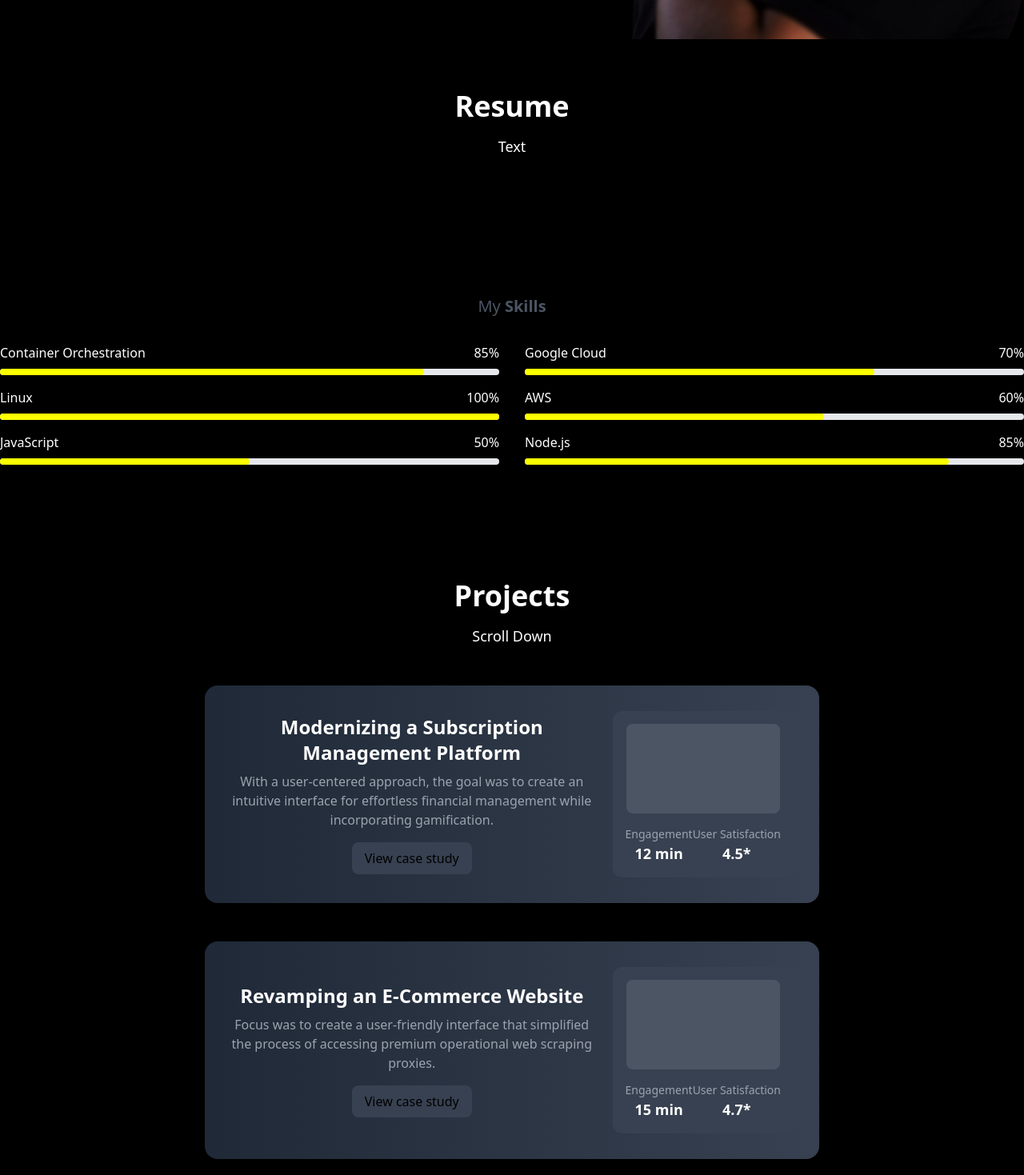
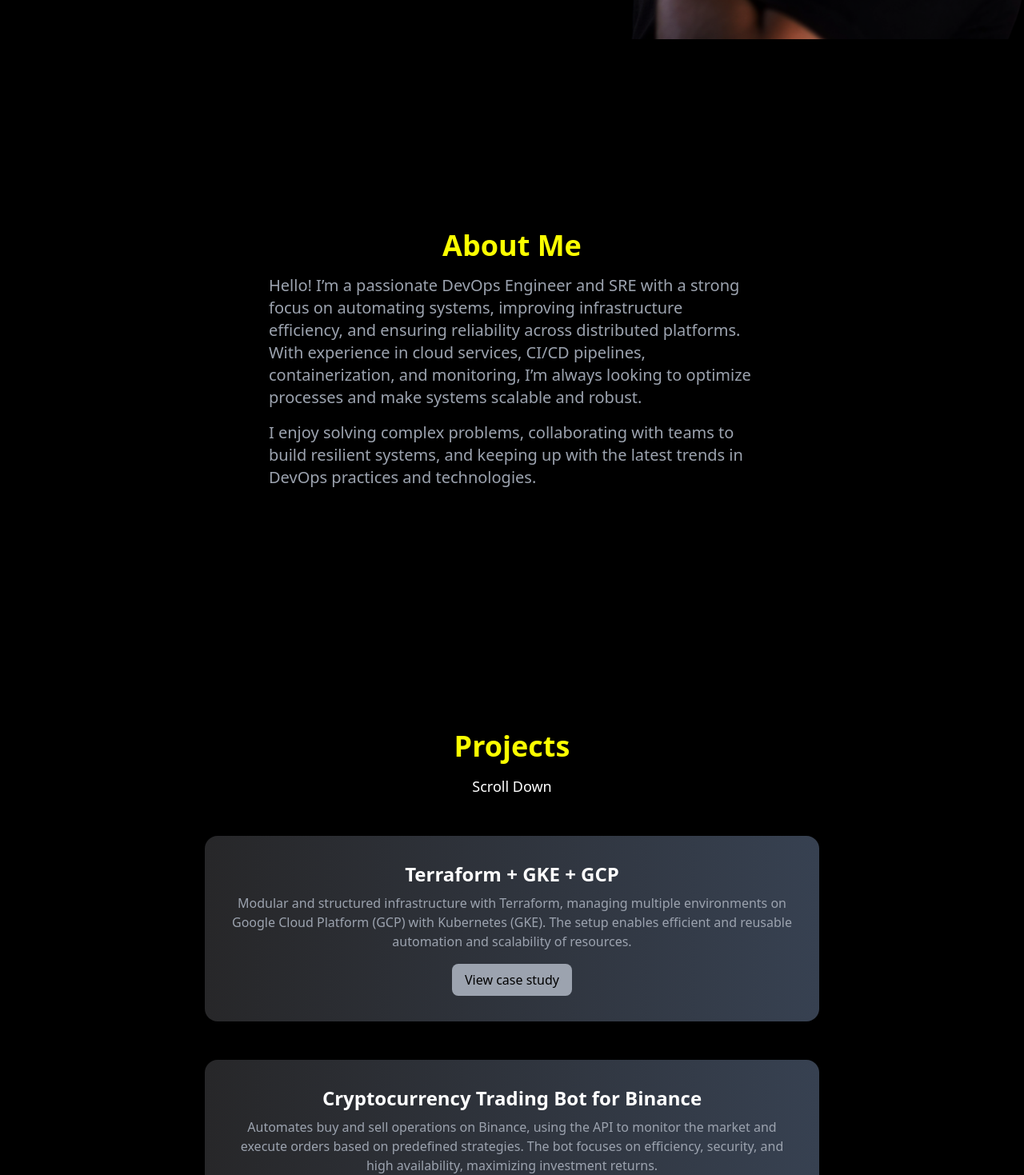
Before and after one commit to m1theusr/portfolio, a React (Vite) app: page / in a window 1280 px wide. Shown: the part 751-2220 px from the top of the page at 80% size. Built offline with nearby package versions, Linux system fonts and the light colour scheme.

Commit message:
feat: adjustments project

```diff
--- a/src/app/About.jsx
+++ b/src/app/About.jsx
@@ -1,11 +1,48 @@
-import React from "react";
+import React, { useEffect } from "react";
+import AOS from "aos";
+import "aos/dist/aos.css";
 
-const About = () => {
-    return (
-        <div className="container">
-            <h1>about</h1>
-        </div>
-    );
+const AboutMe = () => {
+  useEffect(() => {
+    AOS.init({
+      duration: 1000,
+      easing: 'ease-in-out',
+    });
+  }, []);
+
+  return (
+    <div id= "aboutMe" className="flex justify-center items-center h-screen bg-black">
+      <div
+        className="bg-black p-8 rounded-lg shadow-lg max-w-2xl w-full"
+        data-aos="fade-up"
+      >
+        <h1
+          className="text-4xl font-bold text-center text-[rgb(251,255,0)] mb-4"
+          data-aos="fade-up"
+        >
+          About Me
+        </h1>
+        <p
+          className="text-xl text-gray-400 mb-4"
+          data-aos="fade-up"
+        >
+          Hello! I’m a passionate DevOps Engineer and SRE with a strong focus on
+          automating systems, improving infrastructure efficiency, and ensuring
+          reliability across distributed platforms. With experience in cloud
+          services, CI/CD pipelines, containerization, and monitoring, I’m always
+          looking to optimize processes and make systems scalable and robust.
+        </p>
+        <p
+          className="text-xl text-gray-400"
+          data-aos="fade-up"
+        >
+          I enjoy solving complex problems, collaborating with teams to build
+          resilient systems, and keeping up with the latest trends in DevOps
+          practices and technologies.
+        </p>
+      </div>
+    </div>
+  );
 };
 
-export default About;
+export default AboutMe;
--- a/src/app/App.jsx
+++ b/src/app/App.jsx
@@ -6,7 +6,7 @@ import profileImg from '../assets/perfil-mobile.jpg';
 
 const HomePage = () => {
   const [isScrolled, setIsScrolled] = useState(false);
-  const [loading, setLoading] = useState(true); // Estado de carregamento
+  const [loading, setLoading] = useState(true);
   const [scrollY, setScrollY] = useState(0);
 
   const handleScroll = () => {
@@ -20,7 +20,7 @@ const HomePage = () => {
   }, []);
 
   useEffect(() => {
-    const images = [profileImg]; // Lista de imagens que você deseja monitorar
+    const images = [profileImg];
 
     let loadedImages = 0;
 
@@ -30,13 +30,13 @@ const HomePage = () => {
       image.onload = () => {
         loadedImages++;
         if (loadedImages === images.length) {
-          setLoading(false); // Tudo carregado, define o estado de loading para false
+          setLoading(false);
         }
       };
       image.onerror = () => {
         loadedImages++;
         if (loadedImages === images.length) {
-          setLoading(false); // Mesmo se ocorrer erro no carregamento, atualiza o estado
+          setLoading(false);
         }
       };
     });
@@ -51,7 +51,7 @@ const HomePage = () => {
       ) : (
         <>
           <Navbar isScrolled={isScrolled} />
-          <div
+          <div id="home"
             className="relative bg-cover bg-black bg-center text-white h-screen flex items-center parallax background-noise"
             style={{ backgroundImage: "url('./src/assets/hero-bg1.png')" }}
           >
--- a/src/app/Projects.jsx
+++ b/src/app/Projects.jsx
@@ -6,29 +6,17 @@ export default function CaseStudyCard() {
 
   const projects = [
     {
-      title: "Modernizing a Subscription Management Platform",
-      description: "With a user-centered approach, the goal was to create an intuitive interface for effortless financial management while incorporating gamification.",
-      engagement: "12 min",
-      satisfaction: "4.5*"
+      title: "Terraform + GKE + GCP",
+      description: "Modular and structured infrastructure with Terraform, managing multiple environments on Google Cloud Platform (GCP) with Kubernetes (GKE). The setup enables efficient and reusable automation and scalability of resources.",
     },
     {
-      title: "Revamping an E-Commerce Website",
-      description: "Focus was to create a user-friendly interface that simplified the process of accessing premium operational web scraping proxies.",
-      engagement: "15 min",
-      satisfaction: "4.7*"
+      title: "Cryptocurrency Trading Bot for Binance",
+      description: "Automates buy and sell operations on Binance, using the API to monitor the market and execute orders based on predefined strategies. The bot focuses on efficiency, security, and high availability, maximizing investment returns.",
     },
     {
       title: "Developing a Mobile Health Tracking App",
       description: "Leading Bitcoin Data and Stats site. Live price action, monitor on-chain data, and track key economic indicators.",
-      engagement: "18 min",
-      satisfaction: "4.8*"
     },
-    {
-      title: "Enhancing a SaaS CRM System",
-      description: "Developed an advanced CRM system with AI-driven insights and automation to improve customer retention and sales strategies.",
-      engagement: "20 min",
-      satisfaction: "4.9*"
-    }
   ];
 
   useEffect(() => {
@@ -58,8 +46,8 @@ export default function CaseStudyCard() {
   }, []);
 
   return (
-    <main className="bg-black py-16 text-center">
-      <div className="text-white container mx-auto">
+    <main id="Projects" className="bg-black py-16 text-center">
+      <div className="text-[rgb(251,255,0)] container mx-auto">
         <h1 className="text-4xl font-bold">Projects</h1>
         <p className="mt-4 text-lg text-white">Scroll Down</p>
       </div>
@@ -73,29 +61,16 @@ export default function CaseStudyCard() {
             className={`relative w-full max-w-3xl p-8 rounded-2xl shadow-lg transition-all duration-700 ease-in-out transform
               ${visibleIndexes.includes(index) ? "opacity-100 translate-y-0 scale-100 z-10" : "opacity-0 translate-y-10 scale-95 z-0"}
               ${visibleIndexes.includes(index - 1) ? "-mt-20" : ""}`}
-            style={{ background: "linear-gradient(to right, #1F2937, #374151)" }}
+            style={{ background: "linear-gradient(to right,rgb(39, 39, 41), #374151)" }}
           >
             <div className="absolute inset-0 bg-noise opacity-10 pointer-events-none" />
             <div className="flex flex-col md:flex-row items-center gap-6">
               <div className="flex-1">
                 <h2 className="text-2xl font-semibold text-white">{project.title}</h2>
                 <p className="text-gray-400 mt-2">{project.description}</p>
-                <button className="mt-4 px-4 py-2 bg-gray-700 rounded-lg hover:bg-gray-600 transition">
+                <button className="mt-4 px-4 py-2 bg-gray-400 rounded-lg hover:bg-[rgb(251,255,0)] transition">
                   View case study
                 </button>
-              </div>
-              <div className="bg-gray-700 p-4 rounded-xl flex flex-col items-center">
-                <div className="w-48 h-28 bg-gray-600 rounded-lg" />
-                <div className="mt-4 flex justify-between w-full text-center">
-                  <div>
-                    <p className="text-gray-400 text-sm">Engagement</p>
-                    <p className="text-lg font-semibold text-white">{project.engagement}</p>
-                  </div>
-                  <div>
-                    <p className="text-gray-400 text-sm">User Satisfaction</p>
-                    <p className="text-lg font-semibold text-white">{project.satisfaction}</p>
-                  </div>
-                </div>
               </div>
             </div>
           </div>
--- a/src/app/Resume.jsx
+++ b/src/app/Resume.jsx
@@ -7,14 +7,12 @@ const Resume = () => {
     useEffect(() => {
         AOS.init({ duration: 1000, once: true });
     }, []);
-
-    // Componente para animar a contagem dos números
     const AnimatedCounter = ({ value }) => {
         const [count, setCount] = useState(0);
 
         useEffect(() => {
             let start = 0;
-            const duration = 1500; // Tempo total da animação (ms)
+            const duration = 1500;
             const stepTime = Math.abs(Math.floor(duration / value));
 
             const timer = setInterval(() => {
@@ -29,7 +27,6 @@ const Resume = () => {
         return <span>{count}%</span>;
     };
 
-    // Componente para animar a barra de progresso
     const ProgressBar = ({ value }) => {
         return (
             <motion.div
@@ -42,9 +39,9 @@ const Resume = () => {
     };
 
     return (
-        <main className="bg-black">
+        <main id="resume" className="bg-black">
             <div className="py-16 text-center" data-aos="fade">
-                <div className="text-white container mx-auto">
+                <div className="text-[rgb(251,255,0)]    container mx-auto">
                     <h1 className="text-4xl font-bold">Resume</h1>
                     <p className="mt-4 text-lg text-white">Text</p>
                 </div>
@@ -53,7 +50,7 @@ const Resume = () => {
             <section id="skills" className="py-16">
                 <div className="container mx-auto text-center" data-aos="fade-up">
                     <h2 className="text-3xl font-semibold">Skills</h2>
-                    <div className="text-xl text-gray-600 mt-2">
+                    <div className="text-xl text-gray-400 mt-2">
                         <span>My</span> <span className="font-bold">Skills</span>
                     </div>
                 </div>
--- a/src/main.jsx
+++ b/src/main.jsx
@@ -3,15 +3,16 @@ import ReactDOM from 'react-dom/client'
 import './index.css'
 import HomePage from './app/App'
 import Footer from './shared/Footer'
-import About from './app/Resume'
 import Projects from './app/Projects'
+import AboutMe from './app/About'
 import Resume from './app/Resume'
 
 ReactDOM.createRoot(document.getElementById('root')).render(
   <StrictMode>
     <HomePage />
-    <About />
+    <AboutMe />
     <Projects />
+    <Resume />
     <Footer />
   </StrictMode>,
 )
--- a/src/shared/Navbar.jsx
+++ b/src/shared/Navbar.jsx
@@ -21,8 +21,8 @@ const Navbar = ({ isScrolled }) => {
 
   const navLinks = [
     { href: "#home", label: "Home" },
-    { href: "#about", label: "About" },
-    { href: "#portfolio", label: "Portfolio" },
+    { href: "#aboutMe", label: "About" },
+    { href: "#Projects", label: "Projects" },
     { href: "#resume", label: "Resume" },
     { href: "#contact", label: "Contact" },
   ];
```
